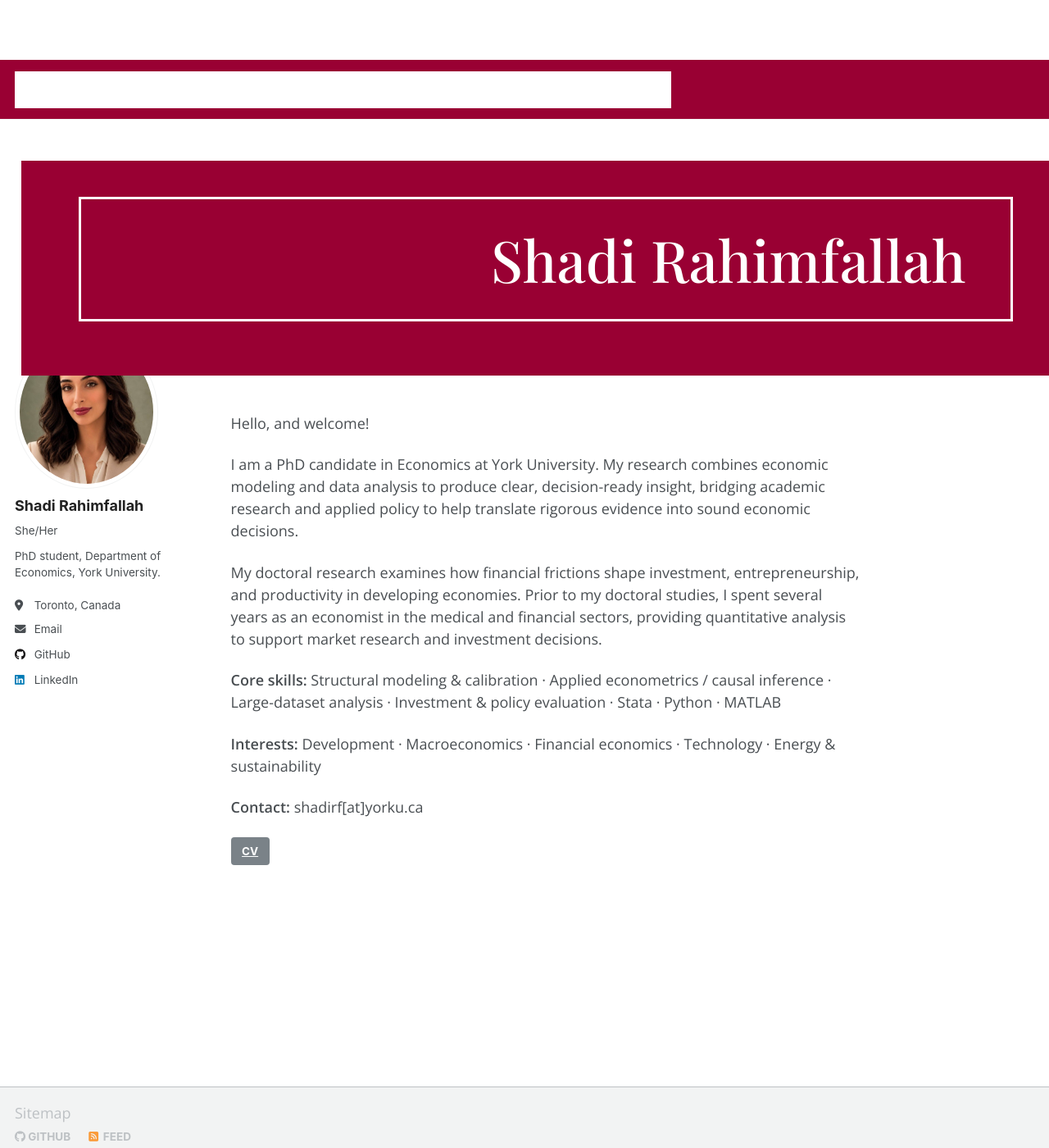
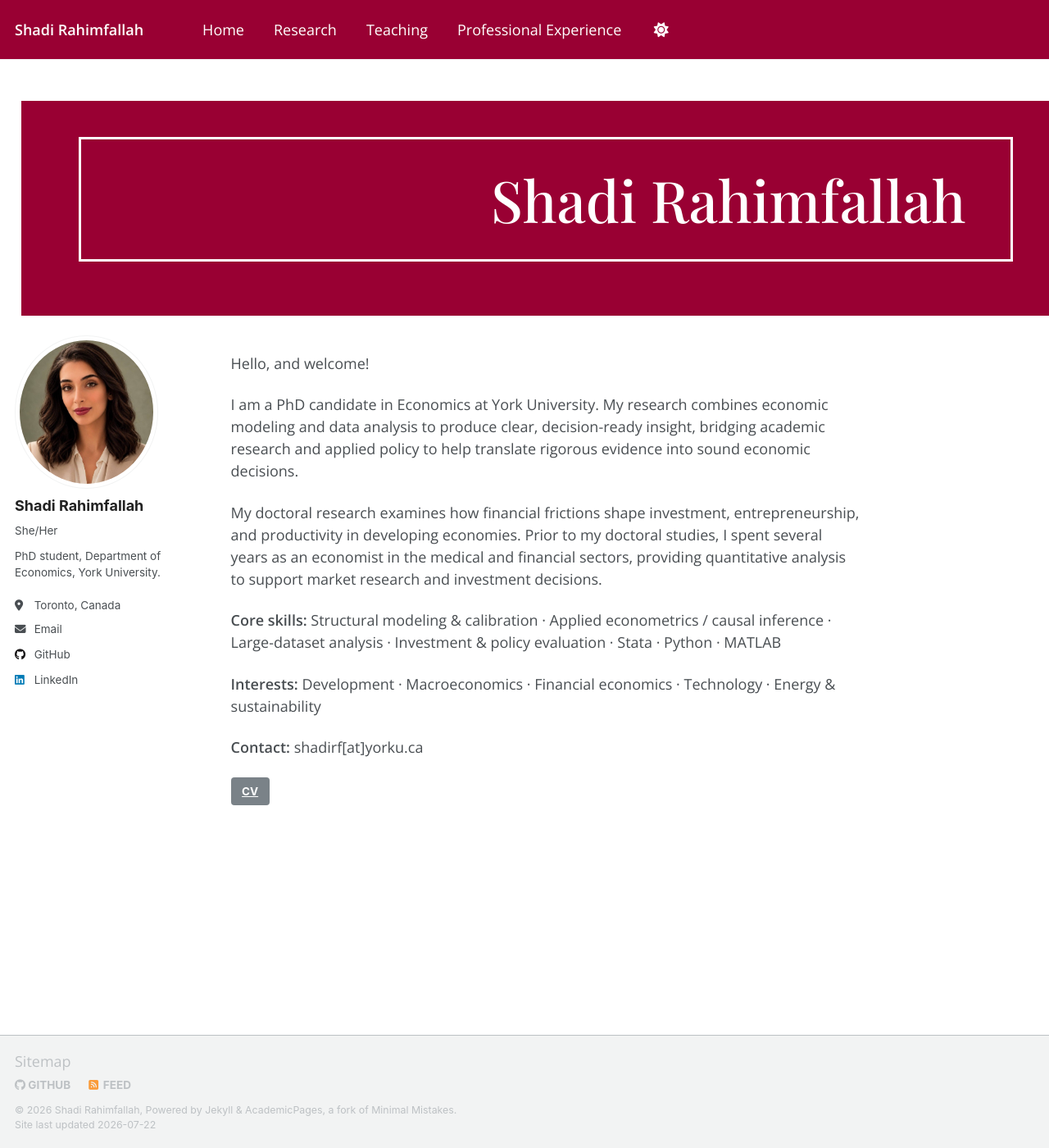
Before and after one commit to ShadiRahimfallah/ShadiRahimfallah.github.io, a Jekyll site: the page built from index.md, in a window 1280 px wide and 1400 px high. Shown: the whole window at 82% size. Built offline with Jekyll 4.4.1, drawn with Linux system fonts in a browser that asks for light colours; a script that is not in the unit is left out.

Commit message:
Fix top gap and update nav item styles
Removed top padding and made navigation items transparent for better visibility of white links.

```diff
--- a/assets/css/custom-maroon.css
+++ b/assets/css/custom-maroon.css
@@ -91,3 +91,10 @@
 @media (max-width:600px){
   .maroon-banner .banner-box h1{ font-size:32px; }
 }
+
+
+                     /* ---- Fixes: remove top gap + transparent nav items so white links show ---- */
+body { padding-top:0 !important; }
+.masthead__menu-item, .masthead__menu li, .masthead__menu ul li { background:transparent !important; }
+.masthead__menu, .masthead__menu ul { background:transparent !important; }
+.greedy-nav .visible-links a { background:transparent !important; }
```
